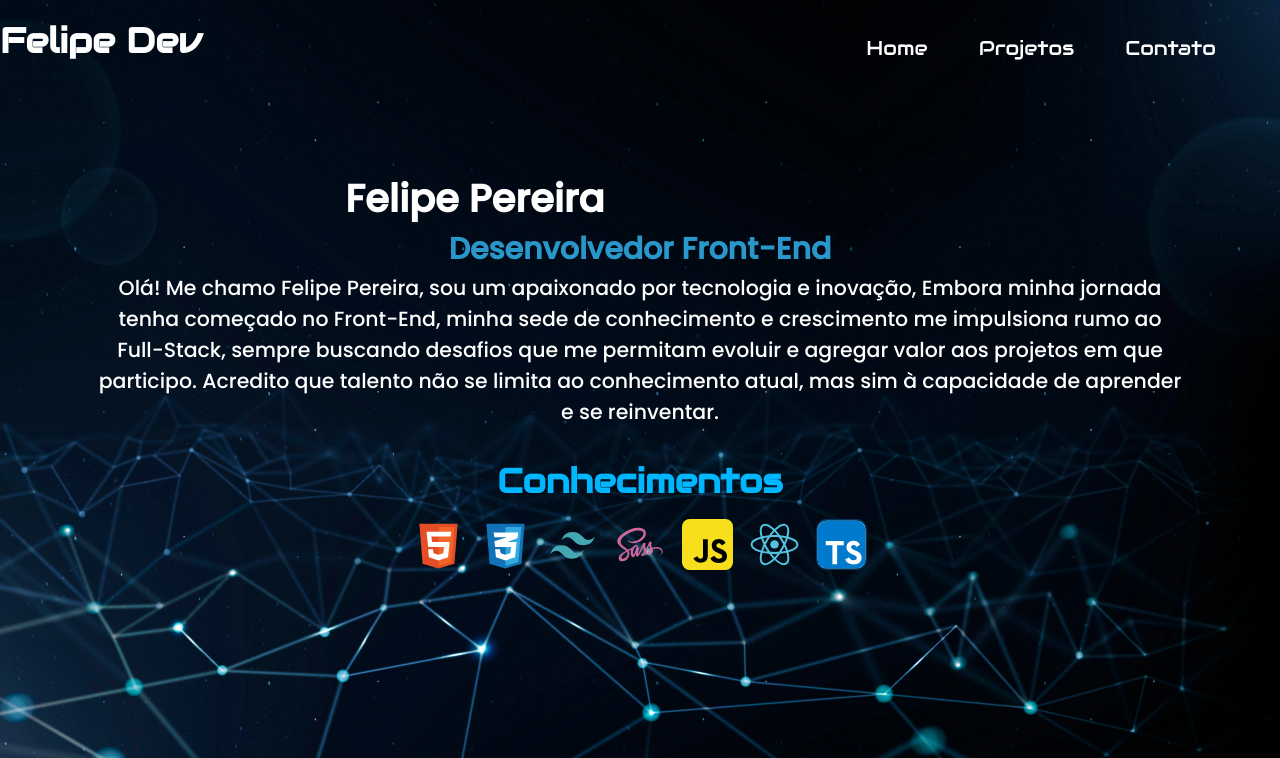
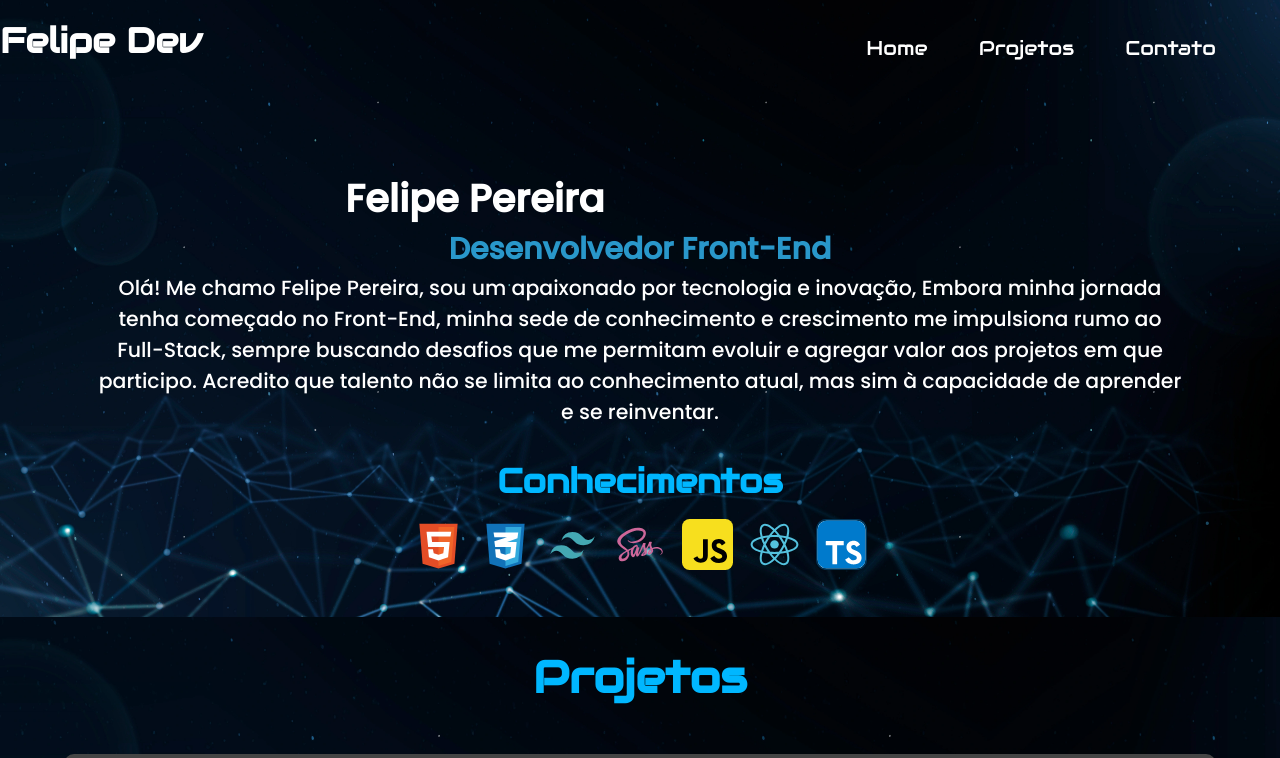
Before and after one commit to felipereira1/Felipe-dev-portfolio, a plain HTML site: page index.html in a window 1280 px wide. Shown: the top 758 px of the page. Drawn offline with Linux system fonts and the light colour scheme; files whose address does not match are found by name.

Commit message:
arrumado pequeno erro de responsividade de modo landscape

```diff
--- a/styles.css
+++ b/styles.css
@@ -419,10 +419,10 @@ footer {
   .used-tecs img {
     width: clamp(30px, 7vw, 7vw);
   }
-  @media only screen and (orientation: landscape) {
-    .headline {
-      height: auto;
-      padding-bottom: 5vh;
-    }
+}
+@media only screen and (orientation: landscape) {
+  .headline {
+    height: auto;
+    padding-bottom: 5vh;
   }
 }
```
